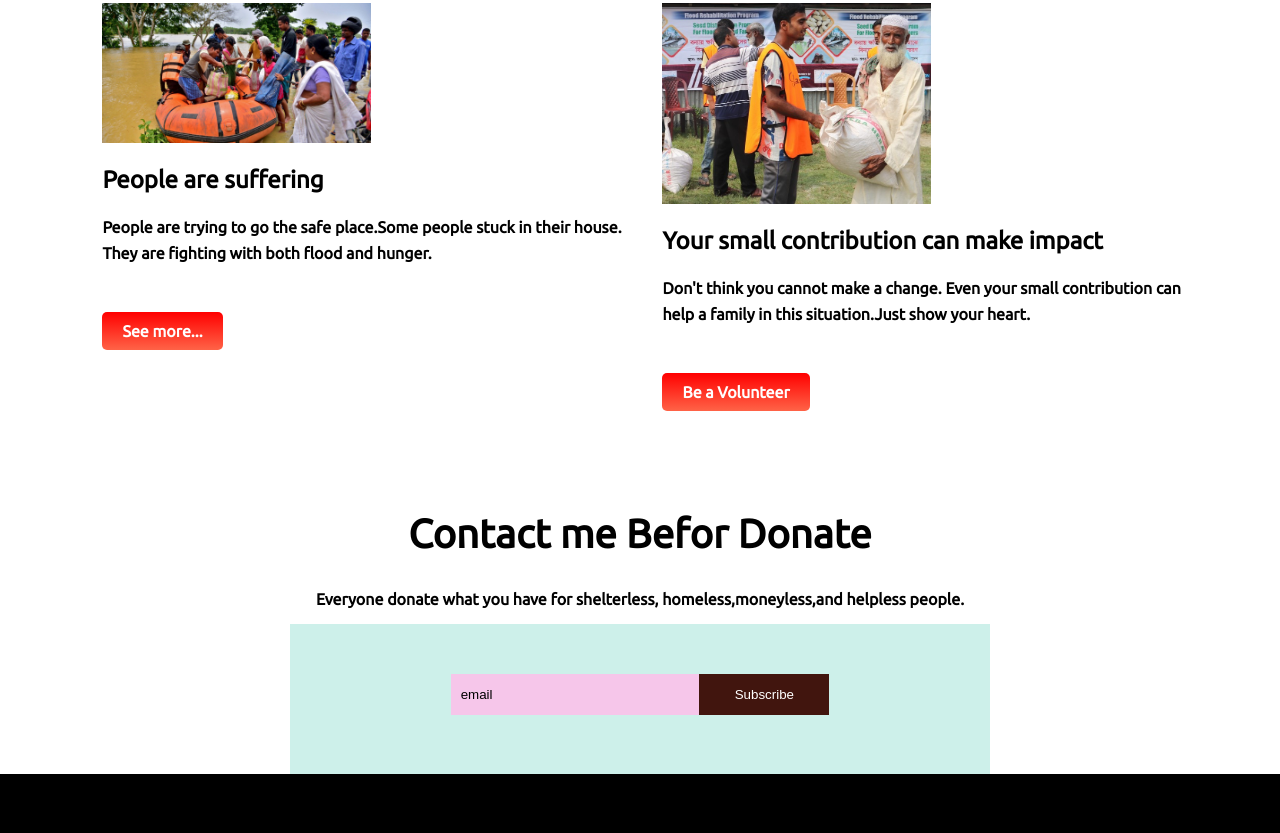
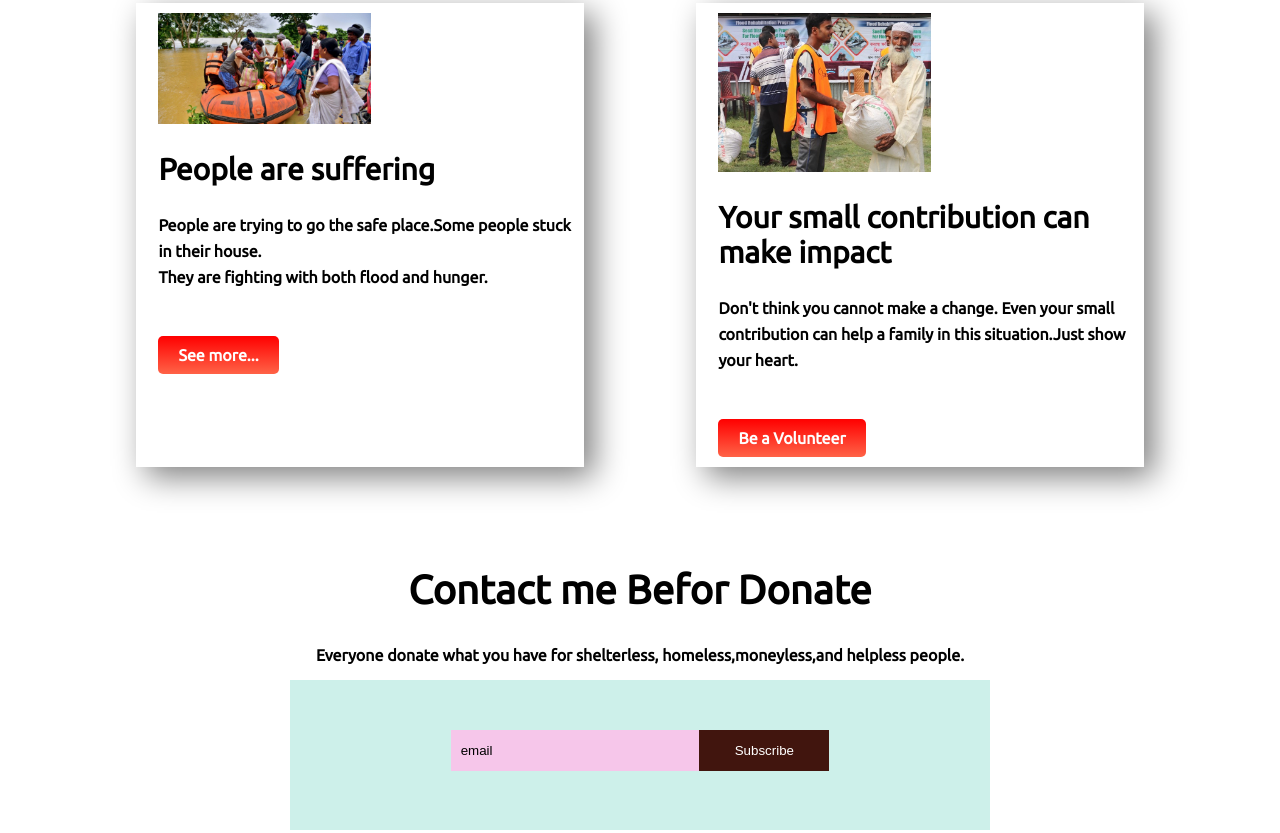
Before and after one commit to anishaakter10/donate-helpless-people, a plain HTML site: page index.html in a window 1280 px wide. Shown: the part 1795-2628 px from the top of the page. Drawn offline with Linux system fonts and the light colour scheme; a web font is replaced by a local one.

Commit message:
styles change

```diff
--- a/style.css
+++ b/style.css
@@ -146,10 +146,18 @@ body{
 }
 .half-width{
     padding-left:2%;
-    width:50%;
+    width: 50%;
+    box-shadow: 10px 10px 30px gray;
+    margin-right: 5%;
+    margin-left: 5%;
+    padding-top: 10px;
+    padding-bottom: 10px;
 }
 .half-width img{
     width: 50%;
+}
+.half-width h2{
+    font-size: 30px;
 }
 .half-width p{
     line-height: 26px;
@@ -157,6 +165,7 @@ body{
 
 .contact{
     text-align:center;
+    margin-bottom: 50px;
 
 }
 .contact-title h2{
```
